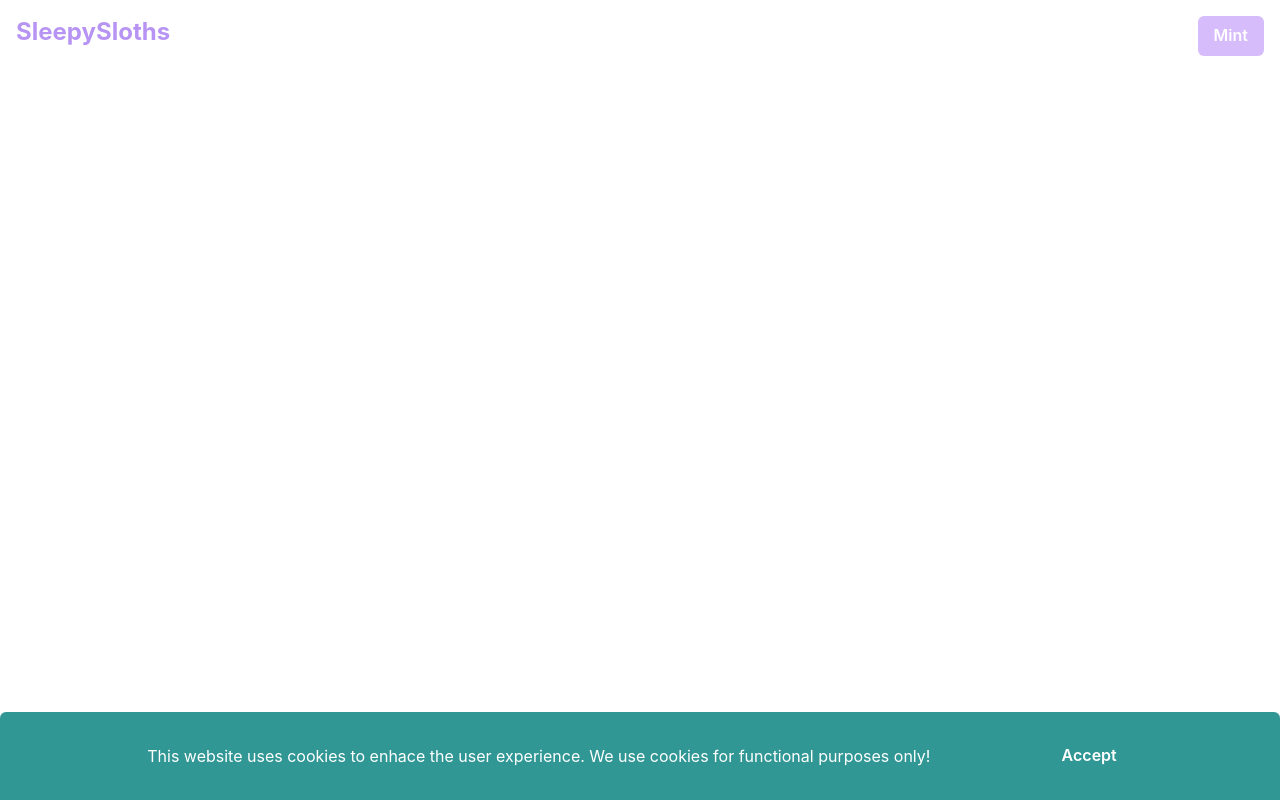
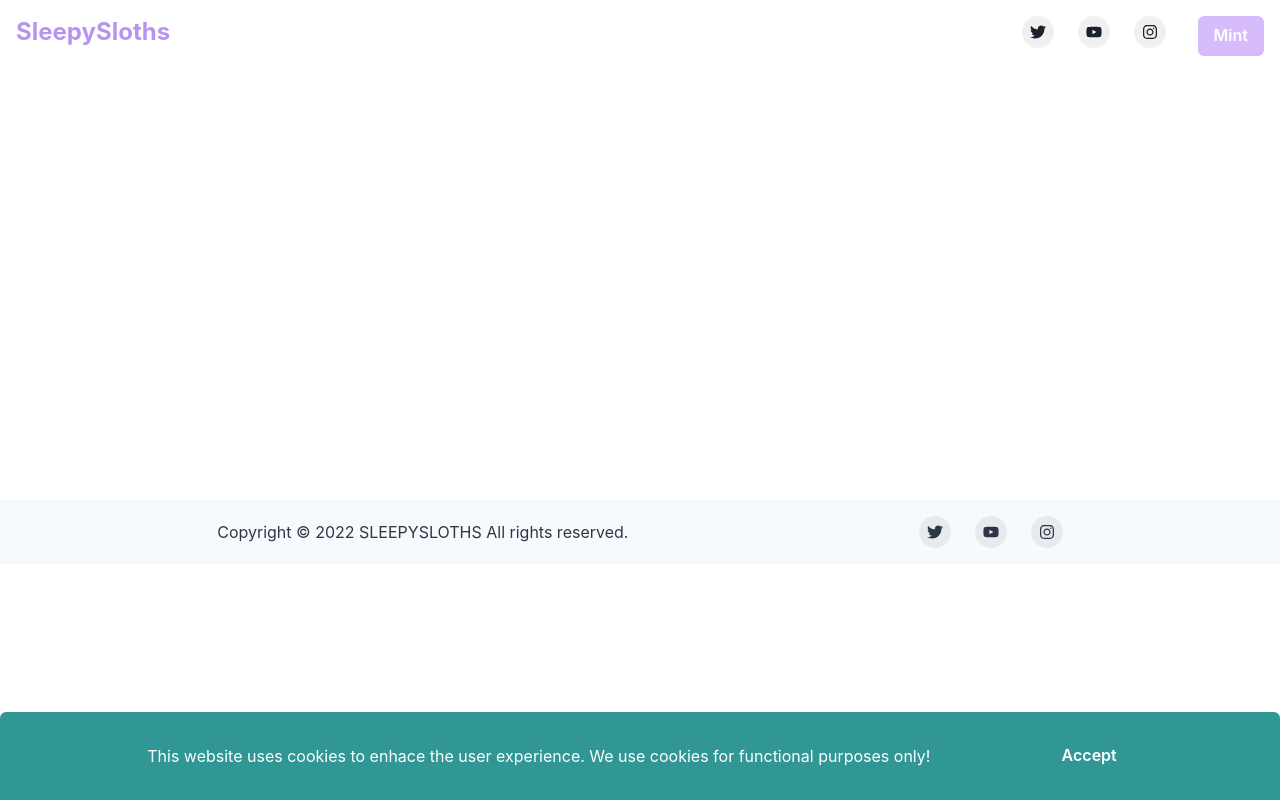
Before and after one commit to SemajDraw/SleepySloths, a Next.js app in the folder apps/client/: page / in a window 1280 px wide. Built offline with nearby package versions, Linux system fonts and the light colour scheme.

Commit message:
Added footer content and added social icons to navbar

```diff
--- a/apps/client/package.json
+++ b/apps/client/package.json
@@ -20,6 +20,7 @@
     "react": "18.1.0",
     "react-cookie": "4.1.1",
     "react-dom": "18.1.0",
+    "react-icons": "^4.4.0",
     "ui": "*"
   },
   "devDependencies": {
--- /dev/null
+++ b/apps/client/src/components/SocialButtonsStack.tsx
@@ -0,0 +1,27 @@
+import { Stack, StackDirection } from '@chakra-ui/react';
+import { FaInstagram, FaTwitter, FaYoutube } from 'react-icons/fa';
+import { SocialButton } from 'ui';
+
+interface SocialButtonStackProps {
+  direction: StackDirection;
+  spacing: number;
+}
+
+export const SocialButtonStack = ({
+  direction,
+  spacing,
+}: SocialButtonStackProps) => {
+  return (
+    <Stack direction={direction} spacing={spacing}>
+      <SocialButton label={'Twitter'} href={'#'}>
+        <FaTwitter />
+      </SocialButton>
+      <SocialButton label={'YouTube'} href={'#'}>
+        <FaYoutube />
+      </SocialButton>
+      <SocialButton label={'Instagram'} href={'#'}>
+        <FaInstagram />
+      </SocialButton>
+    </Stack>
+  );
+};
--- a/apps/client/src/components/layout/Footer.tsx
+++ b/apps/client/src/components/layout/Footer.tsx
@@ -1,5 +1,33 @@
-import { Flex, FlexProps } from '@chakra-ui/react';
+import {
+  Box,
+  Container,
+  Stack,
+  Text,
+  useColorModeValue,
+} from '@chakra-ui/react';
+import { FaInstagram, FaTwitter, FaYoutube } from 'react-icons/fa';
+import { SocialButton } from 'ui';
+import { copyRight } from '../../constants/Footer';
+import { SocialButtonStack } from '../SocialButtonsStack';
 
-export const Footer = (props: FlexProps) => (
-  <Flex as="footer" {...props}></Flex>
-);
+export const Footer = () => {
+  return (
+    <Box
+      bg={useColorModeValue('gray.50', 'gray.900')}
+      color={useColorModeValue('gray.700', 'gray.200')}
+    >
+      <Container
+        as={Stack}
+        maxW={'6xl'}
+        py={4}
+        direction={{ base: 'column', md: 'row' }}
+        spacing={4}
+        justify={{ base: 'center', md: 'space-around' }}
+        align={{ base: 'center', md: 'center' }}
+      >
+        <Text>{copyRight}</Text>
+        <SocialButtonStack direction={'row'} spacing={6} />
+      </Container>
+    </Box>
+  );
+};
--- a/apps/client/src/components/layout/Layout.tsx
+++ b/apps/client/src/components/layout/Layout.tsx
@@ -7,6 +7,7 @@
   return (
     <Box h={'100%'} w={'100%'}>
       <Navbar />
+      <Box h={'500px'} />
       {children}
       <Footer />
     </Box>
--- a/apps/client/src/components/layout/Navbar.tsx
+++ b/apps/client/src/components/layout/Navbar.tsx
@@ -1,16 +1,19 @@
 import {
   Box,
+  Button,
   Flex,
   Link,
-  Button,
+  Slide,
   Stack,
   Text,
-  Slide,
   useBreakpointValue,
 } from '@chakra-ui/react';
 import { Slant as Hamburger } from 'hamburger-react';
 import { useState } from 'react';
+import { FaInstagram, FaTwitter, FaYoutube } from 'react-icons/fa';
+import { SocialButton } from 'ui';
 import { Props } from '../../interfaces/component';
+import { SocialButtonStack } from '../SocialButtonsStack';
 
 interface NavLinkProps extends Props {
   href: string;
@@ -77,7 +80,7 @@
       bg={'transparent'}
       px={4}
     >
-      <Flex h={16} alignItems={'center'} justifyContent={'space-between'}>
+      <Flex h={16} align={'center'} justify={'space-between'}>
         <Box>
           <NavLink href={'/'}>
             <Text color={'purple.300'} fontSize={'2xl'} fontWeight={700}>
@@ -86,13 +89,18 @@
           </NavLink>
         </Box>
 
-        <Flex alignItems={'center'}>
-          <Stack direction={'row'} spacing={7}>
         <Box display={{ base: 'block', md: 'none' }}>
           <HamburgerMenu />
         </Box>
+
+        <Stack
+          direction={'row'}
+          align={'center'}
+          spacing={8}
+          display={{ base: 'none', md: 'inherit' }}
+        >
+          <SocialButtonStack direction={'row'} spacing={6} />
           <Button
-              display={{ base: 'none', md: 'block' }}
             isActive={false}
             mt={2}
             bg={account ? 'purple.300' : 'purple.200'}
@@ -104,7 +112,6 @@
           </Button>
         </Stack>
       </Flex>
-      </Flex>
     </Box>
   );
 };
--- a/apps/client/src/constants/Footer.ts
+++ b/apps/client/src/constants/Footer.ts
@@ -1,2 +1 @@
-export const copyRight =
-  'Copyright &#169 2022 SLEEPYSLOTHS.xyz. All rights reserved.';
+export const copyRight = 'Copyright © 2022 SLEEPYSLOTHS All rights reserved.';
--- /dev/null
+++ b/packages/ui/SocialButton.tsx
@@ -0,0 +1,32 @@
+import { chakra, VisuallyHidden, useColorModeValue } from '@chakra-ui/react';
+import { ReactNode } from 'react';
+
+interface SocialButtonProps {
+  children: ReactNode;
+  label: string;
+  href: string;
+}
+
+export const SocialButton = ({ children, label, href }: SocialButtonProps) => {
+  return (
+    <chakra.button
+      bg={useColorModeValue('blackAlpha.100', 'whiteAlpha.100')}
+      rounded={'full'}
+      w={8}
+      h={8}
+      cursor={'pointer'}
+      as={'a'}
+      href={href}
+      display={'inline-flex'}
+      alignItems={'center'}
+      justifyContent={'center'}
+      transition={'background 0.3s ease'}
+      _hover={{
+        bg: useColorModeValue('blackAlpha.200', 'whiteAlpha.200'),
+      }}
+    >
+      <VisuallyHidden>{label}</VisuallyHidden>
+      {children}
+    </chakra.button>
+  );
+};
--- a/packages/ui/index.tsx
+++ b/packages/ui/index.tsx
@@ -1,2 +1,2 @@
 import * as React from 'react';
-export * from './Container';
+export * from './SocialButton';
```
Also changed, not shown: packages/ui/Container.tsx (deleted, +0 -11 lines), 1 other file (tests, documents, lock files or other folders). Lines whose indentation alone changed are shown as unchanged.
